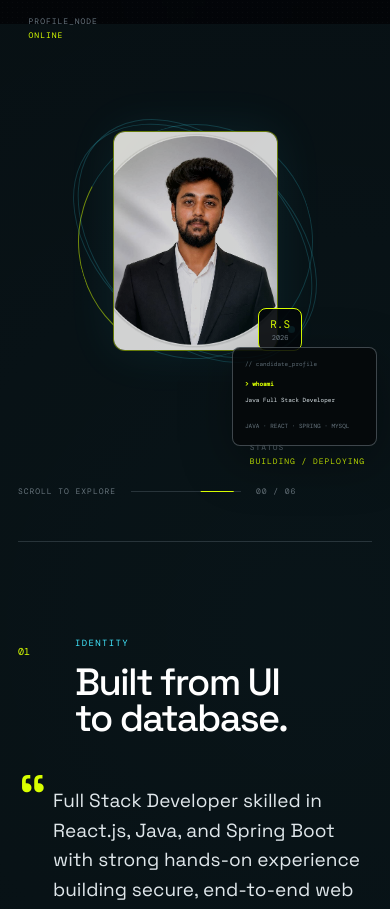
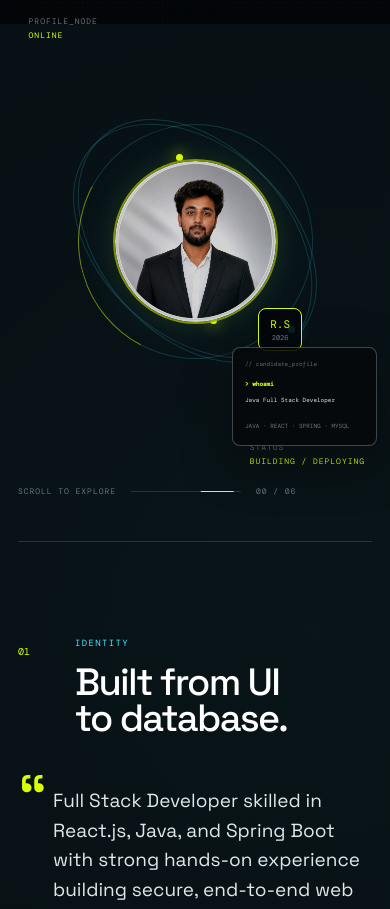
Before and after one commit to RAHUL2525252525/PORTFOLIO, a React (Vite) app: page / in a window 390 px wide. Shown: the part 820-1729 px from the top of the page. Built offline with nearby package versions, Linux system fonts and the light colour scheme; grey boxes are pictures that could not be loaded; a web font is replaced by a local one.

Commit message:
Update index.css

```diff
--- a/src/index.css
+++ b/src/index.css
@@ -26,7 +26,6 @@
 
   --max-width: 1450px;
 
-  /* NEW: subtle rounding */
   --radius-sm: 8px;
   --radius-md: 12px;
   --radius-lg: 16px;
@@ -777,17 +776,21 @@ button:hover .arrow-symbol {
   left: 160px;
 }
 
+/* =========================================================
+   PROFILE PICTURE
+   ONLY MODIFIED UI PART
+========================================================= */
+
 .portrait-frame {
-  width: 290px;
-  height: 370px;
+  width: 300px;
+  height: 300px;
 
   position: relative;
   overflow: hidden;
 
-  border: 1px solid rgba(217, 255, 0, 0.45);
-
-  /* Rounded corners while retaining the angular design */
-  border-radius: var(--radius-lg);
+  border: 2px solid rgba(217, 255, 0, 0.55);
+
+  border-radius: 50%;
 
   background: rgba(10, 14, 18, 0.65);
 
@@ -795,6 +798,7 @@ button:hover .arrow-symbol {
 
   box-shadow:
     0 0 50px rgba(66, 232, 255, 0.08),
+    0 0 30px rgba(217, 255, 0, 0.08),
     inset 0 0 40px rgba(217, 255, 0, 0.05);
 
   z-index: 3;
@@ -807,6 +811,8 @@ button:hover .arrow-symbol {
   display: block;
 
   object-fit: cover;
+
+  border-radius: 50%;
 
   filter:
     grayscale(0.15)
@@ -2585,12 +2591,18 @@ button:hover .arrow-symbol {
     height: 320px;
   }
 
+  /* CIRCULAR PROFILE - MOBILE */
+
   .portrait-frame {
     width: 190px;
 
-    height: 250px;
-
-    border-radius: var(--radius-md);
+    height: 190px;
+
+    border-radius: 50%;
+  }
+
+  .profile-image {
+    border-radius: 50%;
   }
 
   .portrait-tag {
@@ -2969,12 +2981,18 @@ button:hover .arrow-symbol {
     height: 280px;
   }
 
+  /* CIRCULAR PROFILE - VERY SMALL MOBILE */
+
   .portrait-frame {
     width: 165px;
 
-    height: 220px;
-
-    border-radius: var(--radius-md);
+    height: 165px;
+
+    border-radius: 50%;
+  }
+
+  .profile-image {
+    border-radius: 50%;
   }
 
   .code-float {
@@ -3055,7 +3073,6 @@ button:hover .arrow-symbol {
 
 /* =========================================================
    GLOBAL CARD ROUNDING SAFETY
-   Keeps any remaining rectangular components rounded.
 ========================================================= */
 
 .skill-group,
```
